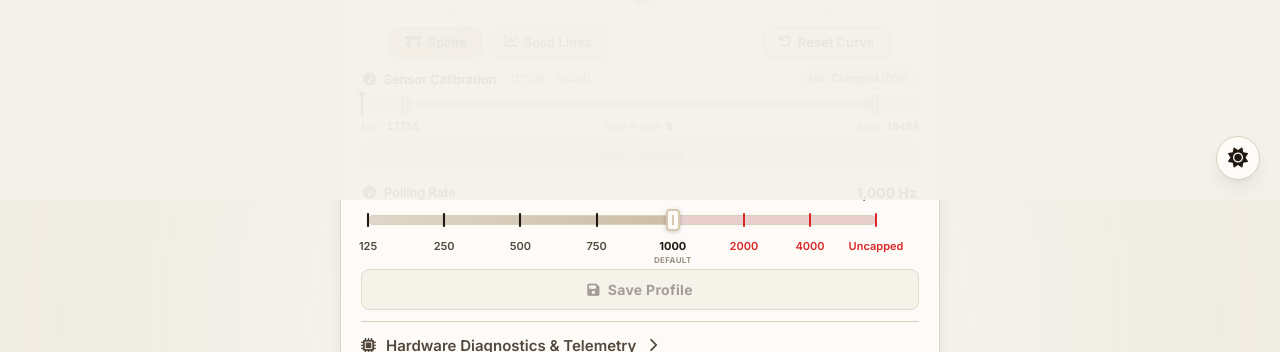
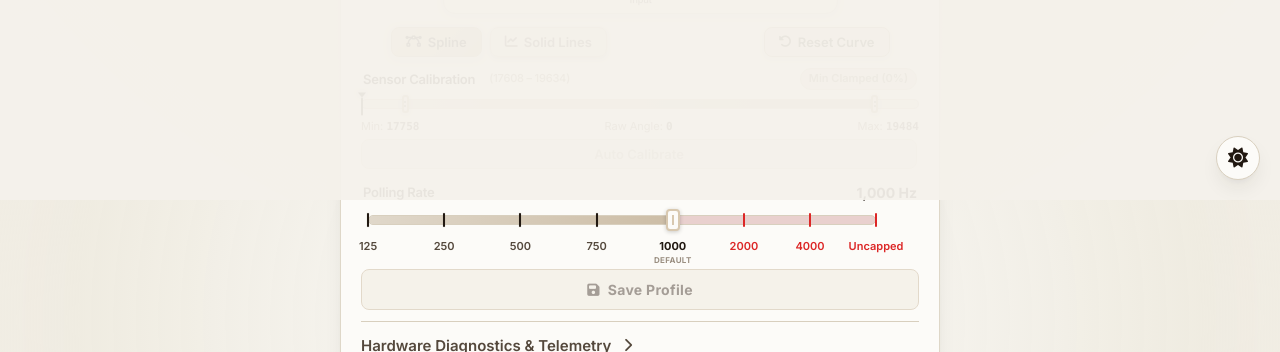
Before and after one commit to Jclague/Standalone-SRP-Clutch, a React (Vite) app in the folder web/: page / in a window 1280 px wide. Shown: the part 600-952 px from the top of the page. Built offline with nearby package versions, Linux system fonts and the light colour scheme.

Commit message:
updated styling

```diff
--- a/web/src/components/PollingRateSlider.jsx
+++ b/web/src/components/PollingRateSlider.jsx
@@ -26,7 +26,6 @@ export default function PollingRateSlider({ value = 1000, onChange, disabled = f
     <div className="polling-rate-control">
       <div className="polling-header">
         <div className="polling-title-group">
-          <i className="fa-solid fa-gauge-high polling-icon"></i>
           <span className="polling-title">Polling Rate</span>
         </div>
 
--- a/web/src/components/WebUSBPage.jsx
+++ b/web/src/components/WebUSBPage.jsx
@@ -553,7 +553,6 @@ export default function WebUSBPage() {
             onClick={isConnected ? disconnect : connect}
             disabled={!isSupported || isConnecting}
           >
-            <i className={`fa-solid ${isConnecting ? 'fa-spinner fa-spin' : isConnected ? 'fa-plug-circle-xmark' : 'fa-plug'}`}></i>
             {isConnecting ? 'Connecting...' : isConnected ? 'Disconnect' : 'Connect Device'}
           </button>
         </div>
@@ -620,7 +619,7 @@ export default function WebUSBPage() {
         <div className="calibration-gauge-card">
           <div className="gauge-header">
             <span className="gauge-title">
-              <i className="fa-solid fa-gauge-high"></i> Sensor Calibration
+            Sensor Calibration
               <span className="gauge-range-hint mono">({barMin} – {barMax})</span>
             </span>
             <span id="clamp-badge" className={`clamp-badge clamp-${clampState}`}>
@@ -721,7 +720,6 @@ export default function WebUSBPage() {
         {/* Hardware Diagnostics Section */}
         <div className="diagnostics-section">
           <button className="diag-toggle" onClick={() => setDiagOpen(!diagOpen)}>
-            <i className="fa-solid fa-microchip"></i>
             <span>Hardware Diagnostics & Telemetry</span>
             <i className="fa-solid fa-chevron-down toggle-chevron" style={{ transform: diagOpen ? 'rotate(0)' : 'rotate(-90deg)' }}></i>
           </button>
```
